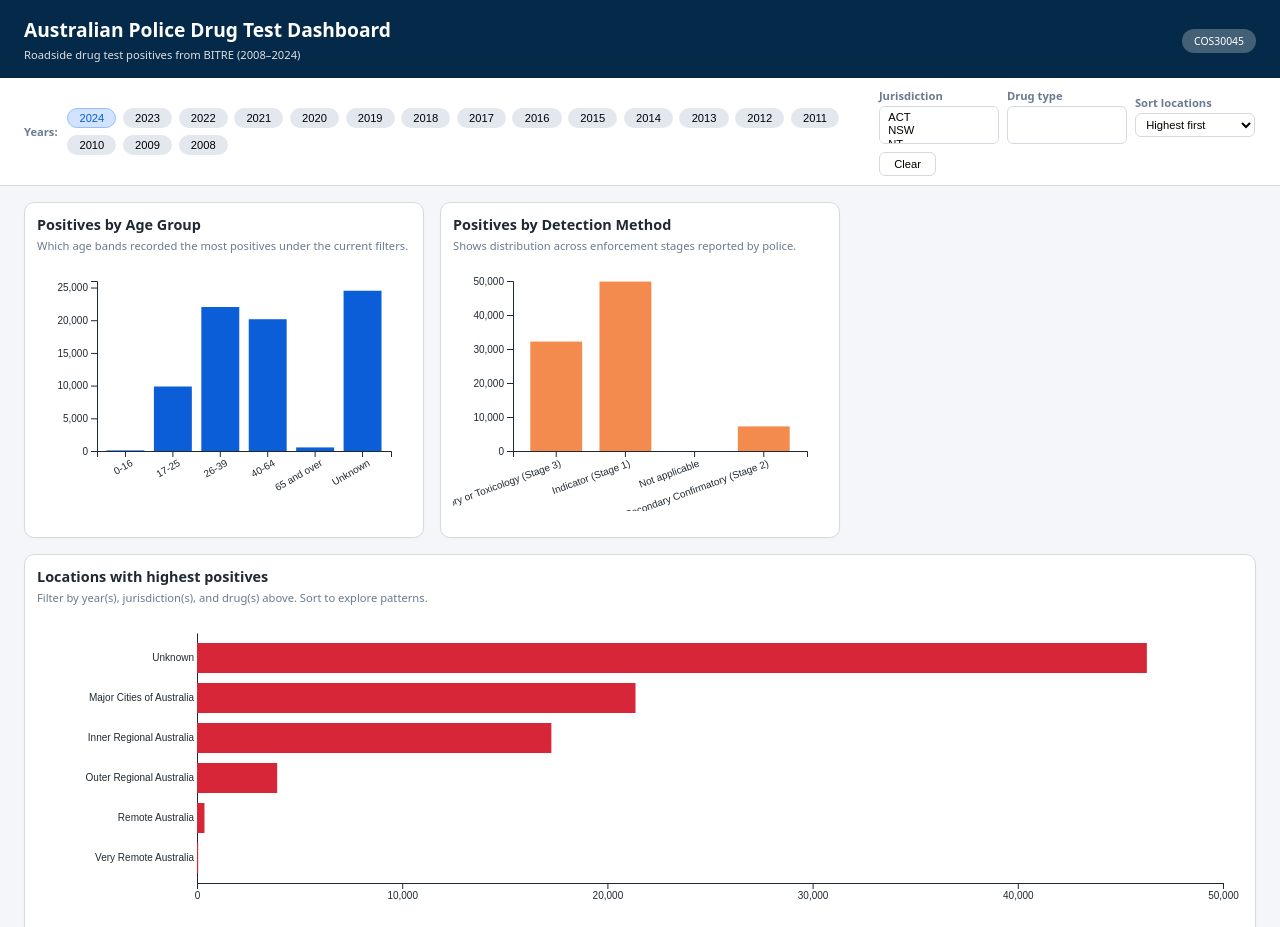
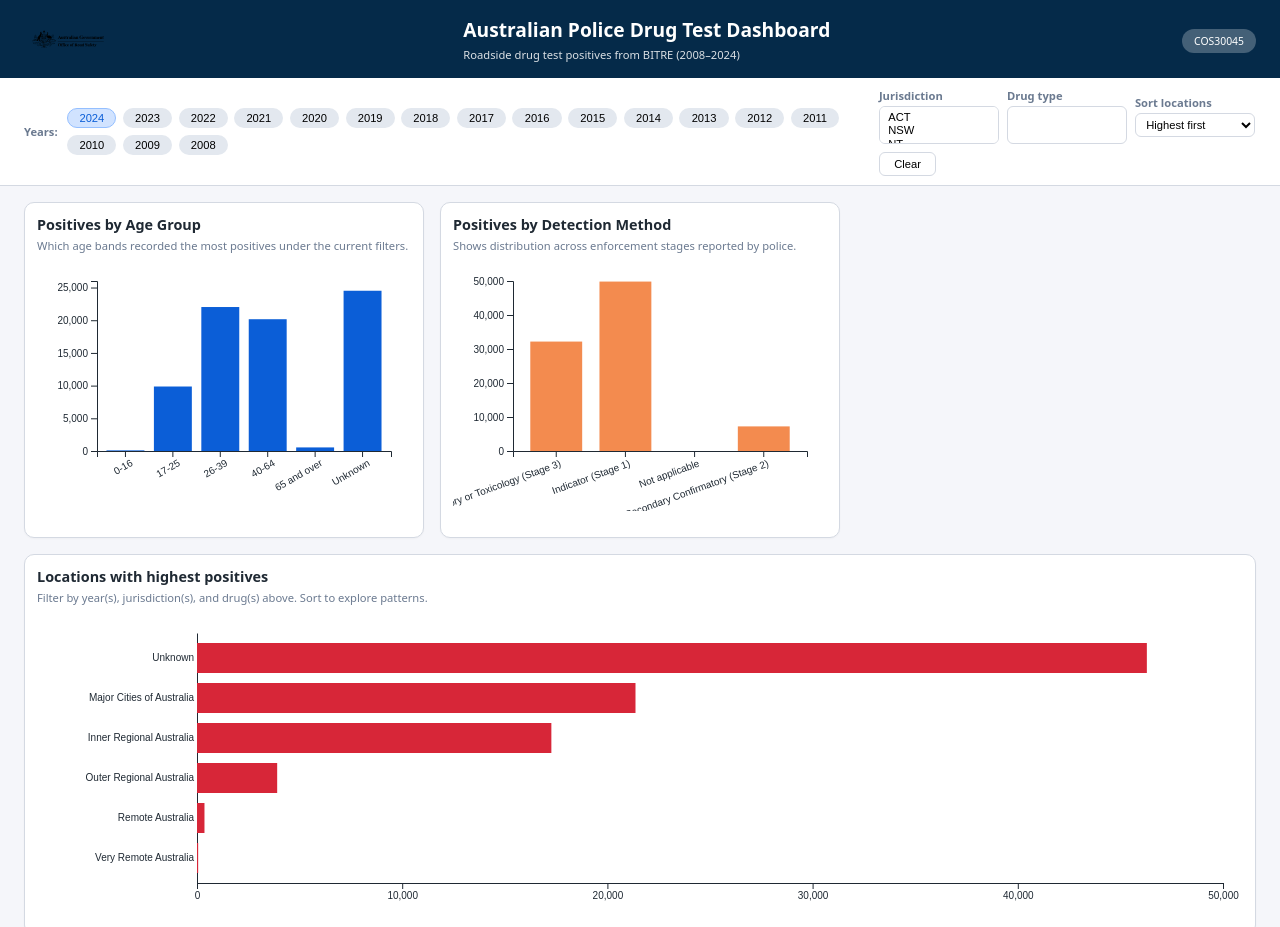
Before and after one commit to kenn040502/COS30045-Data-Vis-Project-3, a plain HTML site: page index.html in a window 1280 px wide. Shown: the top 927 px of the page. Drawn offline with nearby package versions, Linux system fonts and the light colour scheme.

Commit message:
updating website ui

```diff
--- a/css/style.css
+++ b/css/style.css
@@ -25,12 +25,32 @@ body {
 /* top header */
 .topbar {
   display: flex;
+  gap: 1rem;
   justify-content: space-between;
   align-items: center;
   background: #052a49;
   color: #fff;
   padding: 1rem 1.5rem;
 }
+
+/* home button – no circle */
+.home-btn {
+  display: inline-flex;
+  align-items: center;
+  justify-content: center;
+  text-decoration: none;
+  cursor: pointer;
+  flex: 0 0 auto;
+}
+.home-btn:hover .home-icon {
+  opacity: 0.9;
+}
+.home-icon {
+  height: 28px; /* adjust to your svg */
+  width: auto;
+  display: block;
+}
+
 .brand-title {
   margin: 0;
   font-size: 1.2rem;
@@ -42,7 +62,7 @@ body {
   opacity: 0.85;
 }
 .tag {
-  background: rgba(255,255,255,0.25);
+  background: rgba(255, 255, 255, 0.25);
   padding: 0.3rem 0.75rem;
   border-radius: 999px;
   font-size: 0.65rem;
@@ -150,7 +170,7 @@ body {
   border: 1px solid var(--border);
   border-radius: 10px;
   padding: 0.75rem 0.75rem 1rem;
-  box-shadow: 0 1px 2px rgba(15,23,42,0.03);
+  box-shadow: 0 1px 2px rgba(15, 23, 42, 0.03);
 }
 
 .card-full {
--- a/index.html
+++ b/index.html
@@ -10,6 +10,11 @@
   <body>
     <!-- TOP HEADER -->
     <header class="topbar">
+      <!-- home icon button (no circle) -->
+      <a href="index.html" class="home-btn" aria-label="Go to homepage">
+        <img src="image/home.svg" alt="Home" class="home-icon" />
+      </a>
+
       <div class="brand-block">
         <h1 class="brand-title">Australian Police Drug Test Dashboard</h1>
         <p class="brand-sub">
```
Also changed, not shown: image/home.svg (added).
